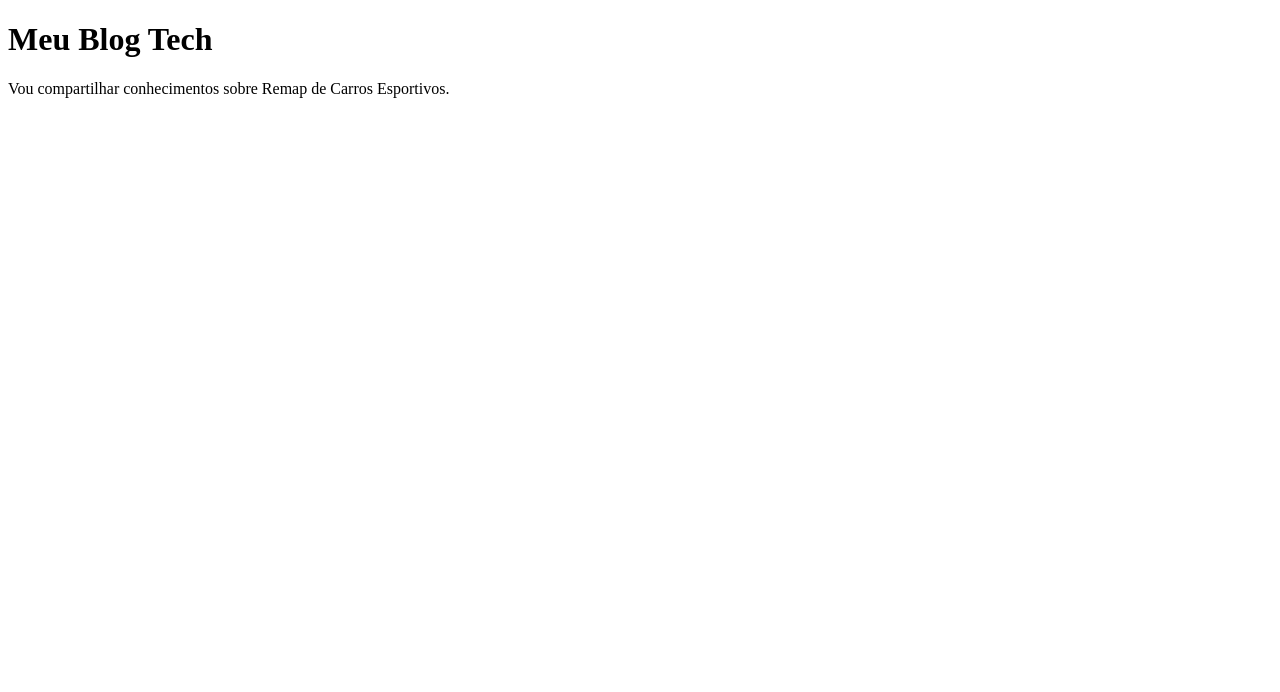
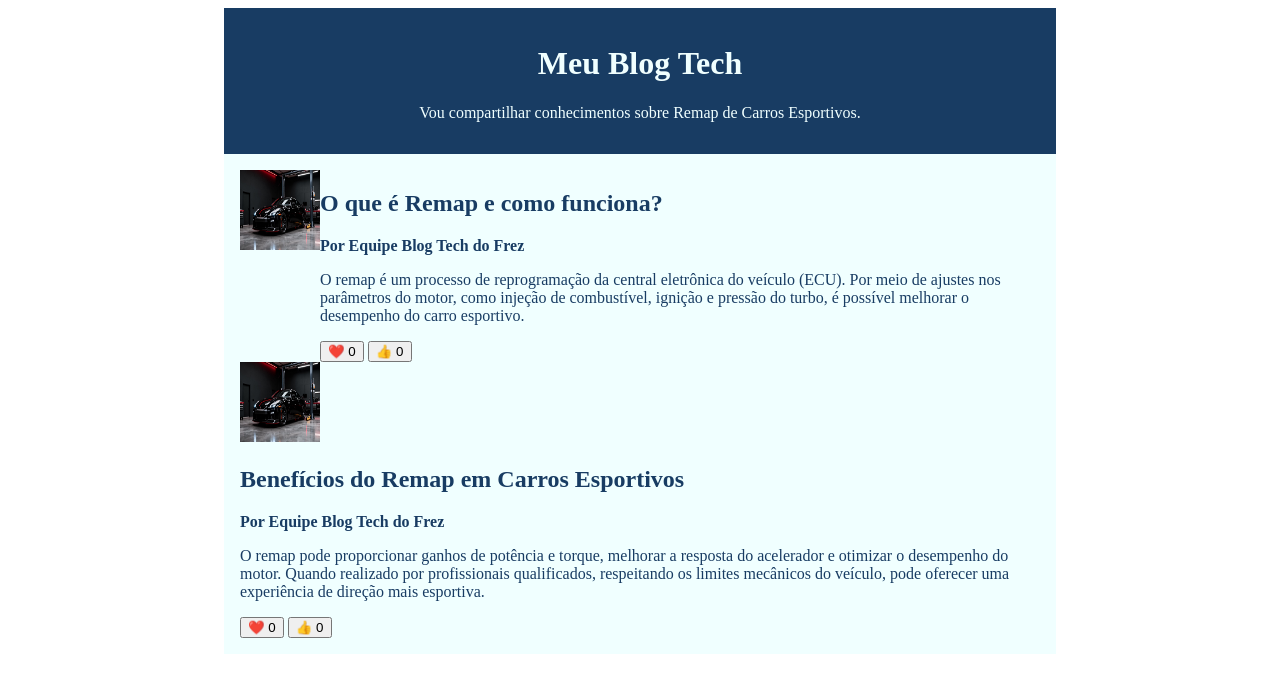
Before and after one commit to Frez-Luiz/BlogTech_FREZ-, a plain HTML site: page index.html in a window 1280 px wide. Drawn offline with Linux system fonts and the light colour scheme.

Commit message:
parte 1 ok

```diff
--- a/index.html
+++ b/index.html
@@ -1,11 +1,13 @@
 <!DOCTYPE html>
 <html lang="pt-BR">
+
 <head>
     <meta charset="UTF-8">
     <meta name="viewport" content="width=device-width, initial-scale=1.0">
     <title>Blog Tech</title>
     <link rel="stylesheet" href="style.css">
 </head>
+
 <body>
     <header>
         <h1>Meu Blog Tech</h1>
@@ -13,9 +15,36 @@
     </header>
     <main>
         <article>
-            <img src="" alt="">
+            <img src="carro1.jpg" alt="Carro esportivo preparado em oficina">
+
+            <div>
+                <h2> O que é Remap e como funciona?</h2>
+                <p class="artigo-autor"> Por Equipe Blog Tech do Frez  </p>
+                <p> O remap é um processo de reprogramação da central eletrônica
+                    do veículo (ECU). Por meio de ajustes nos parâmetros do motor,
+                    como injeção de combustível, ignição e pressão do turbo,
+                    é possível melhorar o desempenho do carro esportivo.</p>
+
+                <button> ❤️ <span>0</span></button>
+                <button>👍 <span>0</span></button>
+            </div>
 
         </article>
+        <img src="carro1.jpg" alt="Equipamento de remapeamento eletrônico automotivo">
+
+        <div>
+            <h2>Benefícios do Remap em Carros Esportivos </h2>
+            <p class="artigo-autor">Por Equipe Blog Tech do Frez </p>
+            <p>O remap pode proporcionar ganhos de potência e torque,
+                    melhorar a resposta do acelerador e otimizar o desempenho
+                    do motor. Quando realizado por profissionais qualificados,
+                    respeitando os limites mecânicos do veículo, pode oferecer
+                    uma experiência de direção mais esportiva. </p>
+
+            <button> ❤️ <span>0</span></button>
+            <button>👍 <span>0</span></button>
+        </div>
+
         <article>
 
         </article>
@@ -23,4 +52,5 @@
     </main>
 
 </body>
+
 </html>
--- a/style.css
+++ b/style.css
@@ -0,0 +1,25 @@
+header{
+    background-color: #183C63;
+    color: azure;
+    text-align: center;
+    max-width: 800px;
+    margin: 0 auto;
+    padding: 16px;
+}
+main{
+    background-color: azure;
+    color: #183C63;
+    max-width: 800px;
+    margin: 0 auto;
+    padding: 16px;
+}
+article{
+    display: flex;
+}
+img{
+    width: 80px;
+    height: 80px;
+}
+.artigo-autor{
+    font-weight: bold;
+}
```
Also changed, not shown: carro1.jpg (added), carro2.jpg (added).
